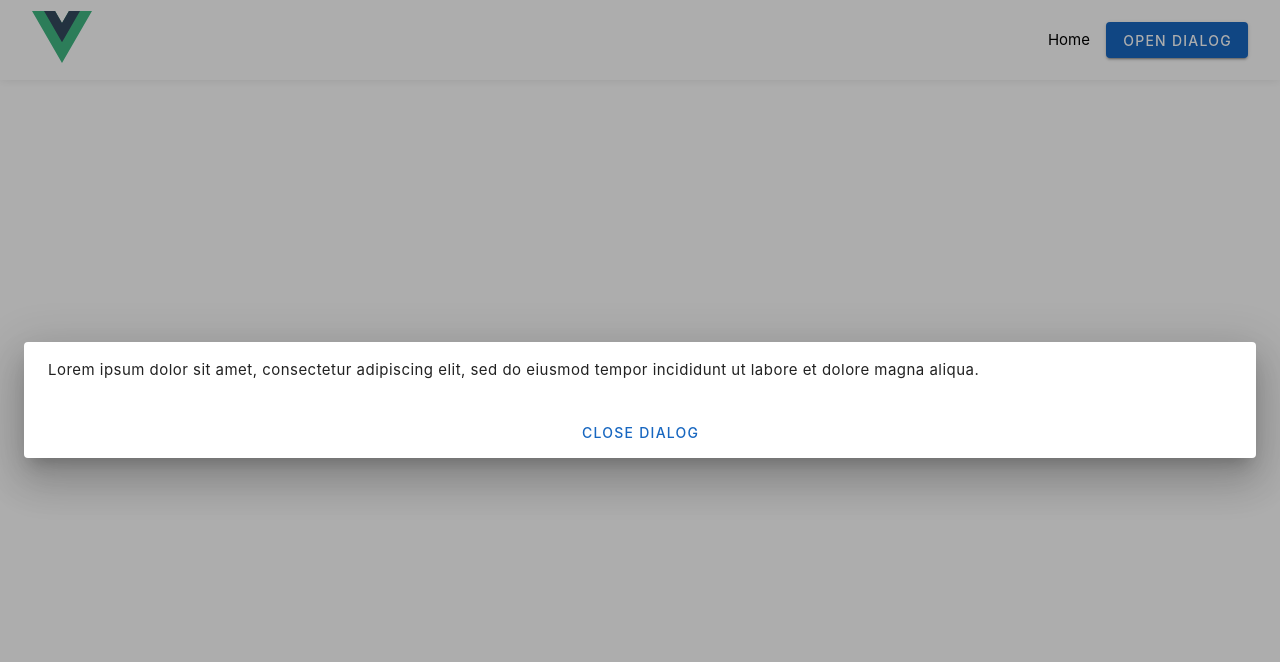
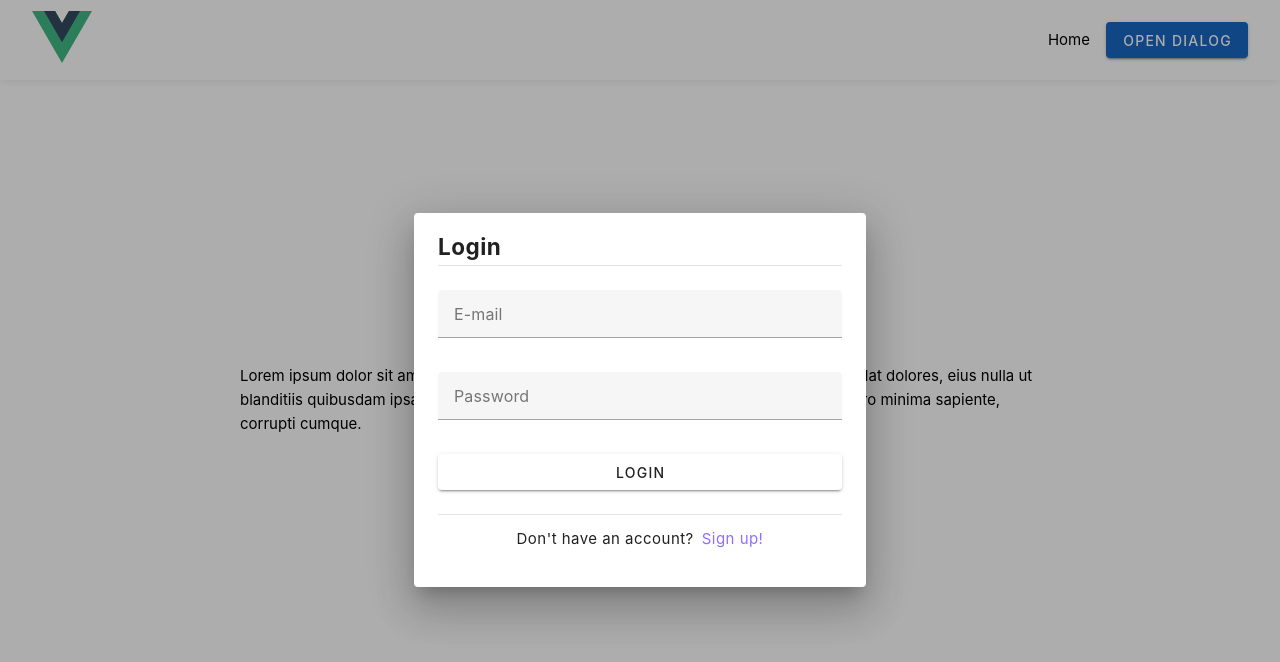
Before and after one commit to igorpustovoy/Family-Tree, a Vue app in the folder frontend/family-tree/: page / in a window 1280 px wide. Both pictures are taken after a click on the button "OPEN DIALOG". Shown: the top 662 px of the page. Built offline with nearby package versions, Linux system fonts and the light colour scheme.

Commit message:
login and register forms with validation

```diff
--- a/frontend/family-tree/src/components/user/UserModal.vue
+++ b/frontend/family-tree/src/components/user/UserModal.vue
@@ -1,28 +1,69 @@
 <script setup lang="ts">
 import { ref } from "vue";
+import type { Ref } from "vue";
+import RegisterForm from "./register/RegisterForm.vue";
+import LoginForm from "./login/LoginForm.vue";
 
 const dialog = ref(false);
+
+const tab: Ref<"login" | "register"> = ref("login");
+
+const swapTabs = () => {
+  tab.value = tab.value === "login" ? "register" : "login";
+};
 </script>
 
 <template>
   <div class="text-center">
-    <v-dialog v-model="dialog">
+    <v-dialog class="user-dialog" v-model="dialog">
       <template v-slot:activator="{ props }">
         <v-btn color="primary" v-bind="props"> Open Dialog </v-btn>
       </template>
 
       <v-card>
         <v-card-text>
-          Lorem ipsum dolor sit amet, consectetur adipiscing elit, sed do
-          eiusmod tempor incididunt ut labore et dolore magna aliqua.
+          <LoginForm v-if="tab === 'login'" />
+          <RegisterForm v-if="tab === 'register'" />
+          <v-divider></v-divider>
+          <div class="swap-tabs">
+            <div class="swap-text" v-if="tab === 'login'">
+              Don't have an account?
+            </div>
+            <div class="swap-button" v-if="tab === 'login'" @click="swapTabs">
+              Sign up!
+            </div>
+
+            <div class="swap-text" v-if="tab === 'register'">
+              Already have an account?
+            </div>
+            <div
+              class="swap-button"
+              v-if="tab === 'register'"
+              @click="swapTabs"
+            >
+              Sign in!
+            </div>
+          </div>
         </v-card-text>
-
-        <v-card-actions>
-          <v-btn color="primary" block @click="dialog = false"
-            >Close Dialog</v-btn
-          >
-        </v-card-actions>
       </v-card>
     </v-dialog>
   </div>
 </template>
+
+<style lang="scss" scoped>
+@import "@/assets/_variables.scss";
+
+.user-dialog {
+  max-width: 500px;
+}
+.swap-tabs {
+  display: flex;
+  justify-content: center;
+  gap: 8px;
+  padding: 12px 0;
+  .swap-button {
+    color: $theme-color;
+    cursor: pointer;
+  }
+}
+</style>
--- /dev/null
+++ b/frontend/family-tree/src/components/user/login/LoginForm.vue
@@ -0,0 +1,45 @@
+<script setup lang="ts">
+import { ref } from "vue";
+import { loginFormModel, loginFormRules } from "./login-validation";
+
+const isFormValid = ref(false);
+
+const formModel = loginFormModel;
+
+const formRules = loginFormRules;
+</script>
+
+<template>
+  <h2>Login</h2>
+  <v-divider></v-divider>
+  <v-form class="login-form" v-model="isFormValid">
+    <v-text-field
+      density="comfortable"
+      v-model="formModel.email"
+      :rules="formRules.email"
+      label="E-mail"
+      required
+    ></v-text-field>
+
+    <v-text-field
+      density="comfortable"
+      v-model="formModel.password"
+      label="Password"
+      type="password"
+      required
+    ></v-text-field>
+
+    <v-btn> Login </v-btn>
+  </v-form>
+</template>
+
+<style lang="scss" scoped>
+@import "@/assets/_variables.scss";
+.login-form {
+  width: 100%;
+  display: flex;
+  flex-direction: column;
+  gap: 12px;
+  padding: 24px 0;
+}
+</style>
--- /dev/null
+++ b/frontend/family-tree/src/components/user/login/login-validation.ts
@@ -0,0 +1,13 @@
+import { ref } from "vue";
+
+export const loginFormModel = ref({
+  email: "",
+  password: "",
+});
+
+export const loginFormRules = {
+  email: [
+    (v: string) => !!v || "E-mail is required",
+    (v: string) => /.+@.+/.test(v) || "E-mail must be valid",
+  ],
+};
--- /dev/null
+++ b/frontend/family-tree/src/components/user/register/RegisterForm.vue
@@ -0,0 +1,64 @@
+<script setup lang="ts">
+import { ref } from "vue";
+import { registerFormModel, registerFormRules } from "./register-validation";
+
+const isFormValid = ref(false);
+
+const formModel = registerFormModel;
+
+const formRules = registerFormRules;
+</script>
+
+<template>
+  <h2>Register</h2>
+  <v-divider></v-divider>
+  <v-form class="register-form" v-model="isFormValid">
+    <v-text-field
+      density="comfortable"
+      v-model="formModel.username"
+      :rules="formRules.username"
+      :counter="12"
+      label="Username"
+      required
+    ></v-text-field>
+
+    <v-text-field
+      density="comfortable"
+      v-model="formModel.email"
+      :rules="formRules.email"
+      label="E-mail"
+      required
+    ></v-text-field>
+
+    <v-text-field
+      density="comfortable"
+      v-model="formModel.password"
+      :rules="formRules.password"
+      label="Password"
+      type="password"
+      required
+    ></v-text-field>
+
+    <v-text-field
+      density="comfortable"
+      v-model="formModel.confirmPassword"
+      :rules="formRules.confirmPassword"
+      label="Confirm Password"
+      type="password"
+      required
+    ></v-text-field>
+
+    <v-btn> Register </v-btn>
+  </v-form>
+</template>
+
+<style lang="scss" scoped>
+@import "@/assets/_variables.scss";
+.register-form {
+  width: 100%;
+  display: flex;
+  flex-direction: column;
+  gap: 12px;
+  padding: 24px 0;
+}
+</style>
--- /dev/null
+++ b/frontend/family-tree/src/components/user/register/register-validation.ts
@@ -0,0 +1,35 @@
+import { ref } from "vue";
+
+export const registerFormModel = ref({
+  username: "",
+  email: "",
+  password: "",
+  confirmPassword: "",
+});
+
+export const registerFormRules = {
+  username: [
+    (v: string) => !!v || "Name is required",
+    (v: string) => (v && v.length >= 3) || "Name must be at least 3 characters",
+    (v: string) =>
+      (v && v.length <= 12) || "Name must be less than 12 characters",
+  ],
+  email: [
+    (v: string) => !!v || "E-mail is required",
+    (v: string) => /.+@.+/.test(v) || "E-mail must be valid",
+  ],
+  password: [
+    (v: string) => !!v || "Password is required",
+    (v: string) =>
+      (v && v.length >= 8) || "Password must be at least 8 characters",
+    (v: string) =>
+      /^(?=.*\d)(?=.*[a-z])(?=.*[A-Z])(?=.*[a-zA-Z])/.test(v) ||
+      "Password must contain at least one uppercase letter, one lowercase letter, and one number",
+  ],
+  confirmPassword: [
+    (v: string) => !!v || "Password confirmation is required",
+    (v: string) =>
+      v === registerFormModel.value.password ||
+      "Password confirmation must match password",
+  ],
+};
```
Also changed, not shown: frontend/family-tree/src/components/user/LoginForm.vue (deleted).
